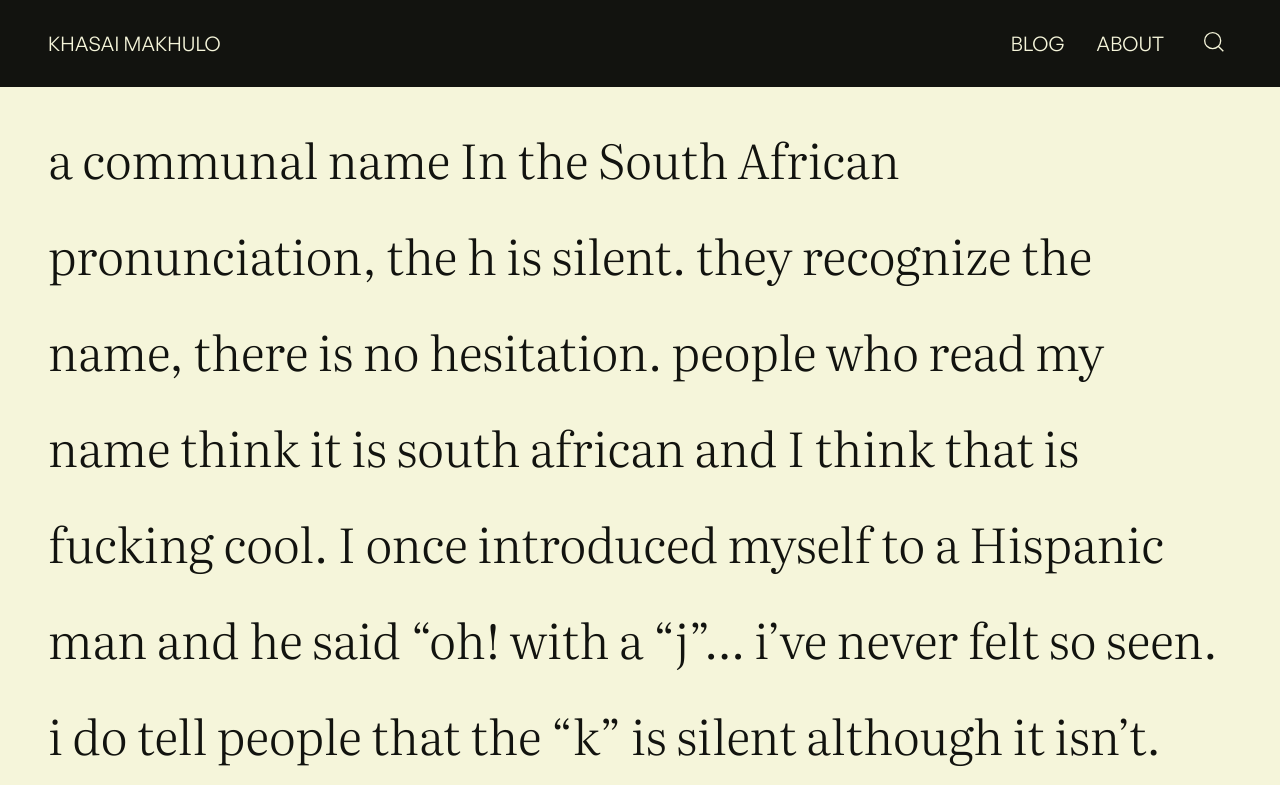
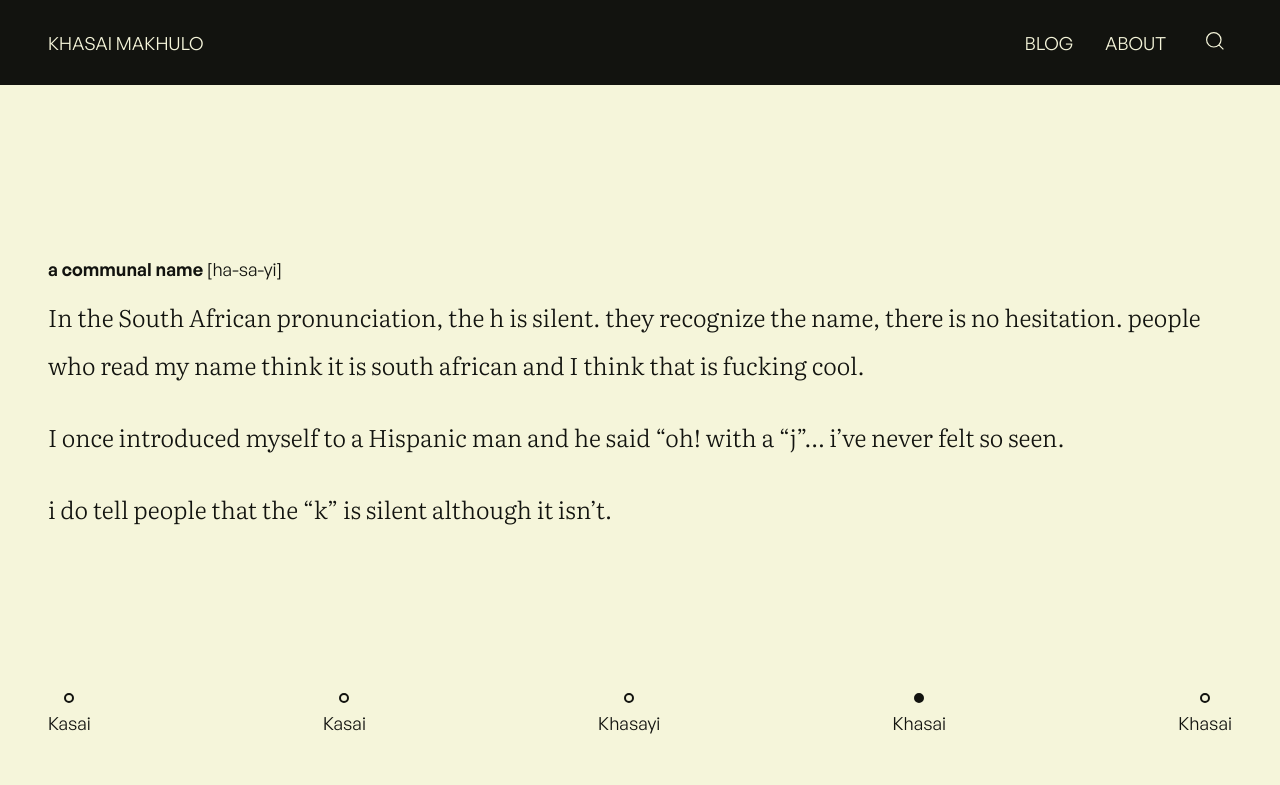
Before and after one commit to ifechukwu123/khasai-blog, a React (Vite) app: page / in a window 1280 px wide. Shown: the top 785 px of the page. Built offline with nearby package versions, Linux system fonts and the light colour scheme; a web font is replaced by a local one.

Commit message:
Style hero section on homepage & reduce the font-size of header

```diff
--- a/src/components/Header/Header.scss
+++ b/src/components/Header/Header.scss
@@ -8,7 +8,7 @@
 	display: flex;
 	justify-content: space-between;
 	align-items: center;
-	font-size: 1.25rem;
+	font-size: 1.125rem;
 	text-transform: uppercase;
 
 	@include tablet {
@@ -30,8 +30,8 @@
 	}
 
 	&__icon {
-		width: 1.25rem;
-		height: 1.25rem;
+		width: 1.125rem;
+		height: 1.125rem;
 	}
 
 	.nav {
@@ -43,7 +43,7 @@
 
 		&__list {
 			display: flex;
-			align-items: center;
+			align-items: baseline;
 			gap: 2rem;
 		}
 
--- a/src/pages/Home/Home.scss
+++ b/src/pages/Home/Home.scss
@@ -15,28 +15,100 @@
 	}
 
 	.hero {
-		min-height: calc(100vh - 4.4688rem);
+		height: calc(100vh - 4.3438rem);
 		display: flex;
 		flex-direction: column;
-		padding: 1.5rem 0;
+		padding: 2rem 0;
+		gap: 2rem;
 
-		&__title {
-			font-size: 2rem;
+		@include tablet {
+			padding: 3rem 0;
+			gap: 3rem;
+		}
+
+		@include desktop {
+			height: calc(100vh - 5.3438rem);
+			padding: 4rem 0;
+			gap: 4rem;
+		}
+
+		.intro {
+			font-size: 1rem;
 			font-weight: 300;
 			line-height: 200%;
+			flex-grow: 1;
+			display: flex;
+			flex-direction: column;
+			justify-content: center;
 
 			@include tablet {
-				font-size: 2.5rem;
+				font-size: 1.25rem;
 			}
 
 			@include desktop {
-				font-size: 3rem;
+				font-size: 1.5rem;
+			}
+
+			&__header {
+				font-family: "GeneralSans";
+				font-size: 0.875rem;
+				font-weight: 400;
+
+				@include tablet {
+					font-size: 1rem;
+				}
+
+				@include desktop {
+					font-size: 1.125rem;
+				}
+			}
+
+			&__title {
+				font-weight: 600;
+			}
+
+			&__description {
+				display: flex;
+				flex-direction: column;
+				gap: 1rem;
+
+				@include tablet {
+					gap: 1.5rem;
+				}
 			}
 		}
 
-		&__scale {
+		&__select {
+			font-size: 0.875rem;
 			display: flex;
 			justify-content: space-between;
+
+			@include tablet {
+				font-size: 1rem;
+			}
+
+			@include desktop {
+				font-size: 1.125rem;
+			}
+		}
+
+		&__label {
+			display: flex;
+			flex-direction: column;
+			align-items: center;
+			gap: 0.5rem;
+		}
+
+		&__option {
+			appearance: none; //remove default styling
+			width: 0.625rem;
+			height: 0.625rem;
+			border-radius: 50%;
+			border: 2px solid $primary-Black;
+
+			&:checked {
+				border-width: 5px;
+			}
 		}
 	}
 
--- a/src/pages/Home/Home.tsx
+++ b/src/pages/Home/Home.tsx
@@ -51,83 +51,97 @@ export default function Home() {
 	const intros = [
 		{
 			id: 1,
-			title: "Kasai",
-			description: `not my name
-
-as a young school girl, i was told i had a difficult name. the mere act of reading it was a task. teachers contorted their faces, emptiness in their eyes during the first roll call.
-i felt embarrassed and ashamed to correct them after I gave the right pronounciation and they decided what they wanted to hear.
-
-few people in my life still call me Kasai. it signifies an innocent period of my life where i was afraid to take up space.`,
+			name: "Kasai",
+			pronunciation: "ha-sa-yi",
+			title: "not my name",
+			description: [
+				"as a young school girl, i was told i had a difficult name. the mere act of reading it was a task. teachers contorted their faces, emptiness in their eyes during the first roll call. i felt embarrassed and ashamed to correct them after I gave the right pronounciation and they decided what they wanted to hear.",
+				"few people in my life still call me Kasai. it signifies an innocent period of my life where i was afraid to take up space.",
+			],
 		},
 		{
 			id: 2,
-			title: "Kasai",
-			description: `a communal name
-
-I accept this pronunciation if you are Ethiopian, or Congolese. I feel so pan-African, so in the fray. `,
+			name: "Kasai",
+			pronunciation: "ha-sa-yi",
+			title: "a communal name",
+			description: [
+				"I accept this pronunciation if you are Ethiopian, or Congolese. I feel so pan-African, so in the fray.",
+			],
 		},
 		{
 			id: 3,
-			title: "Khasayi",
-			description: `a spiritual name.
-
-did you know that when a woman is pregnant with a xx embryo, the ovaries of the fetus with all the eggs it will have over it’s entire life are present?
-
-i was named after my father’s mother’s mother. of significance because culturally it is one a sign of respect to respectable elders and a passing on of spirit. a permanent linkage to the past. a reincarnation.
-
-when i introduce myself in swahili, i add the extra syllable “yi”. `,
+			name: "Khasayi",
+			pronunciation: "ha-sa-yi",
+			title: "a spiritual name",
+			description: [
+				"did you know that when a woman is pregnant with a xx embryo, the ovaries of the fetus with all the eggs it will have over it’s entire life are present?",
+				"i was named after my father’s mother’s mother. of significance because culturally it is one a sign of respect to respectable elders and a passing on of spirit. a permanent linkage to the past. a reincarnation.",
+				"when i introduce myself in swahili, i add the extra syllable “yi”.",
+			],
 		},
 		{
 			id: 4,
-			title: "Khasai",
-			description: `a communal name
-
-In the South African pronunciation, the h is silent. they recognize the name, there is no hesitation. people who read my name think it is south african and I think that is fucking cool.
-
-I once introduced myself to a Hispanic man and he said “oh! with a “j”… i’ve never felt so seen.
-
-i do tell people that the “k” is silent although it isn’t.`,
+			name: "Khasai",
+			pronunciation: "ha-sa-yi",
+			title: "a communal name",
+			description: [
+				"In the South African pronunciation, the h is silent. they recognize the name, there is no hesitation. people who read my name think it is south african and I think that is fucking cool.",
+				"I once introduced myself to a Hispanic man and he said “oh! with a “j”… i’ve never felt so seen.",
+				"i do tell people that the “k” is silent although it isn’t.",
+			],
 		},
 		{
 			id: 5,
-			title: "Khasai",
-			description: `my name
-
-(kh) is a back fricative sound.
-
-a few definitions that people of varying intimacy have shared with me include “prayerful”. When I first heard this, i immediately knew that it was true.
-
-“Blood” which was an interesting one.
-
-“someone who makes others laugh” which i hope is true
-
-”dove”`,
+			name: "Khasai",
+			pronunciation: "ha-sa-yi",
+			title: "my name",
+			description: [
+				"(kh) is a back fricative sound.",
+				"a few definitions that people of varying intimacy have shared with me include “prayerful”. When I first heard this, i immediately knew that it was true.",
+				"“Blood” which was an interesting one.",
+				"“someone who makes others laugh” which i hope is true",
+				"”dove”",
+			],
 		},
 	];
 
 	// to change to different intros
 	const [value, setValue] = useState(4);
-	console.log(value);
+	const intro = intros.find((intro) => intro.id === value);
 
 	return (
 		<main className="home">
 			<section className="hero">
-				<h1 className="hero__title">
-					{intros.find((intro) => intro.id === value)?.description}
+				<h1 className="intro">
+					<div className="intro__header">
+						<span className="intro__title">{intro?.title}</span>{" "}
+						<span>[{intro?.pronunciation}]</span>
+					</div>
+					<p className="intro__description">
+						{intro?.description.map((sentence) => (
+							<span>{sentence}</span>
+						))}
+					</p>
 				</h1>
-				<div className="hero__scale">
+				<div className="hero__select">
 					{intros.map((intro) => (
-						<label key={intro.id} htmlFor={`${intro.id}`}>
+						<label
+							key={intro.id}
+							htmlFor={`${intro.id}`}
+							className="hero__label"
+						>
 							<input
 								type="radio"
 								id={`${intro.id}`}
-								value={value}
+								name="intro"
+								value={intro.name}
 								checked={intro.id === value}
 								onChange={() => {
 									setValue(intro.id);
 								}}
+								className="hero__option"
 							/>
-							{intro.title}
+							{intro.name}
 						</label>
 					))}
 				</div>
```
